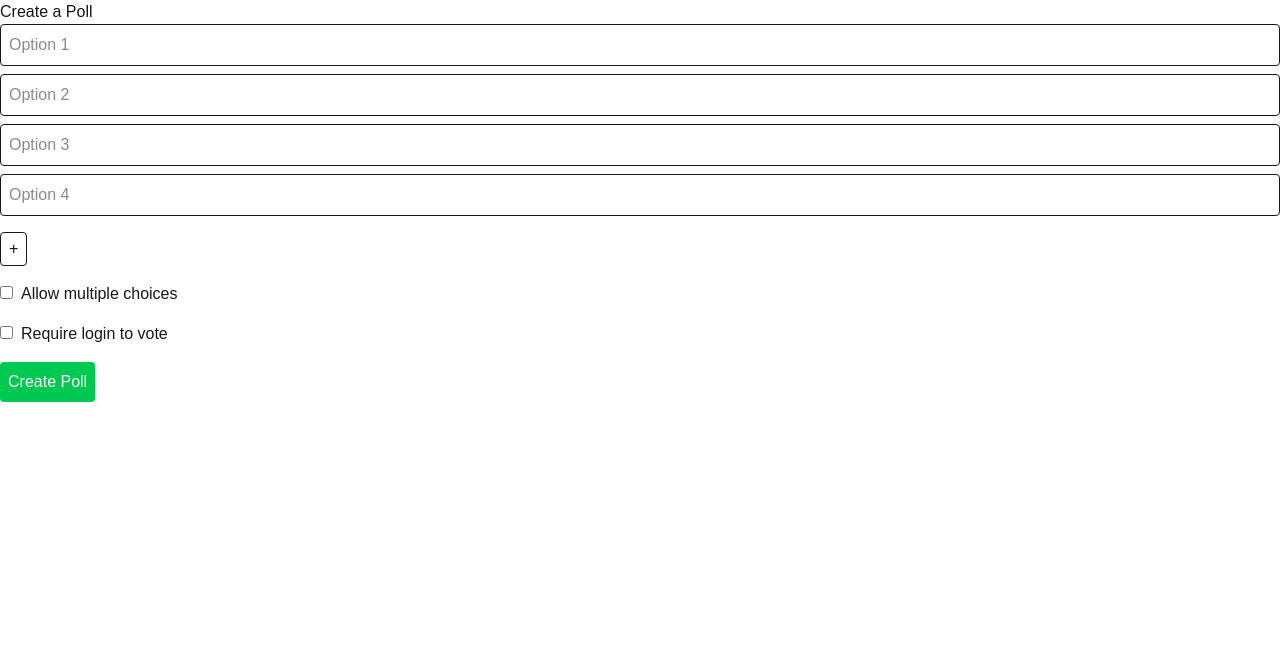
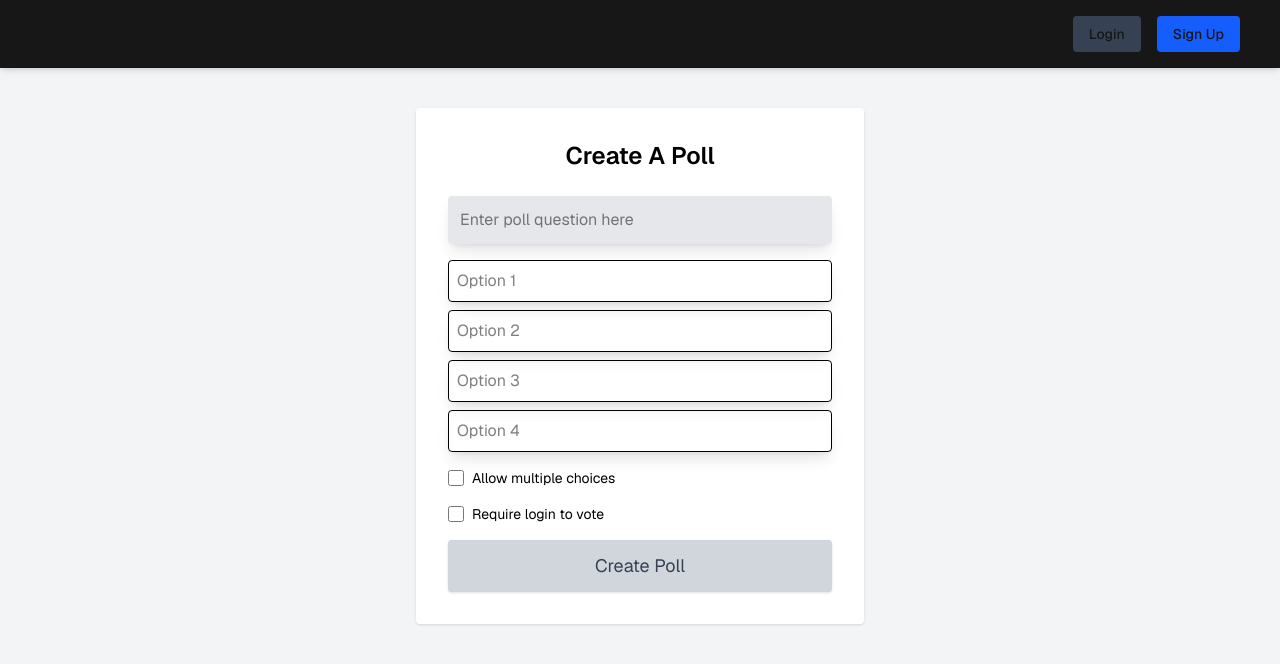
Before and after one commit to Tatertot717/WebApp, a Next.js app in the folder webapp/: page /create-poll in a window 1280 px wide. Shown: the top 664 px of the page. Built offline with nearby package versions, Linux system fonts and the light colour scheme.

Commit message:
CreatePage components completed

```diff
--- a/webapp/src/componets/Navbar.tsx
+++ b/webapp/src/componets/Navbar.tsx
@@ -2,7 +2,7 @@
 
 const Navbar = () => {
   return (
-    <header className="w-full flex justify-between items-center px-10 py-4 bg-neutral-900 shadow-md z-20">
+    <header className="w-full flex justify-between items-center px-10 py-4 bg-neutral-900 shadow-md z-20 font-sans">
       <h1 className="text-2xl font-bold">PollsCheck</h1>
       <div className="space-x-4">
         <button className="bg-gray-700 hover:bg-gray-600 px-4 py-2 rounded text-sm font-medium">
--- a/webapp/src/componets/Options.tsx
+++ b/webapp/src/componets/Options.tsx
@@ -20,7 +20,7 @@ const Options: React.FC<OptionsProps> = ({ count, onChange }) => {
           type="text"
           placeholder={`Option ${index + 1}`}
           onChange={(e) => handleChange(index, e.target.value)}
-          className="border p-2 rounded"
+          className="border p-2 rounded shadow-lg"
         />
       ))}
     </div>
--- a/webapp/src/componets/pages/CreatePage.tsx
+++ b/webapp/src/componets/pages/CreatePage.tsx
@@ -1,8 +1,7 @@
-//4th view, white bg with create poll form
-
 'use client'
 import React, { useState } from 'react';
 import Options from '../Options';
+import Navbar from '../Navbar';
 
 const CreatePage = () => {
     const [options, setOptions] = useState<string[]>([]);
@@ -18,53 +17,42 @@ const CreatePage = () => {
     };
 
     return (
-        <div>
-        <h2>Create a Poll</h2>
+        <div className="min-h-screen bg-gray-100 font-sans">
+            <Navbar />
+            <div className="flex justify-center items-center py-10 text-black">
+                <div className="w-full max-w-md bg-white p-8 rounded shadow">
+                    <h2 className="text-2xl font-semibold mb-6 text-center">Create A Poll</h2>
                     <form onSubmit={handleSubmit} className="space-y-4">
-          <Options count={optionCount} onChange={handleOptionsChange} />
+                        <input
+                            type="text"
+                            placeholder="Enter poll question here"
+                            className="w-full p-3 bg-gray-200 rounded focus:outline-none shadow-lg"
+                        />
+                        <Options count={optionCount} onChange={handleOptionsChange}/>
 
-          <button type="button" onClick={addOption} className="border px-2 py-1 rounded">
-            +
-          </button>
+                        <div className="flex items-center space-x-2">
+                            <input type="checkbox" id="multichoice" name="multichoice" className="h-4 w-4" />
+                            <label htmlFor="multichoice" className="text-sm">Allow multiple choices</label>
+                        </div>
 
-          <label className="block">
-            <input type="checkbox" name="multichoice" className="mr-2" />
-            Allow multiple choices
-          </label>
-
-          <label className="block">
-            <input type="checkbox" name="loginreq" className="mr-2" />
-            Require login to vote
-          </label>
+                        <div className="flex items-center space-x-2">
+                            <input type="checkbox" id="loginreq" name="loginreq" className="h-4 w-4" />
+                            <label htmlFor="loginreq" className="text-sm">Require login to vote</label>
+                        </div>
 
                         <input
                             type="submit"
                             value="Create Poll"
-            className="bg-green-500 text-white p-2 rounded cursor-pointer"
+                            className="w-full py-3 bg-gray-300 text-gray-700 rounded text-lg cursor-pointer hover:bg-gray-400 transition shadow"
                         />
-
-          {/* OR just use a styled button if you prefer */}
-          {/*
-          <button type="submit" className="bg-blue-500 text-white p-2 rounded">
-            Submit
-          </button>
-          */}
                     </form>
+                </div>
+            </div>
         </div>
     );
 };
 
-//array of options
-
 function addOption() {
-
-}
-
-function onSubmit() {
-    console.log("New Poll:\n");
-    for(let x in options) {
-        console.log(x.text+"\n");
-    }
 }
 
 export default CreatePage;
```
Lines whose indentation alone changed are shown as unchanged.
